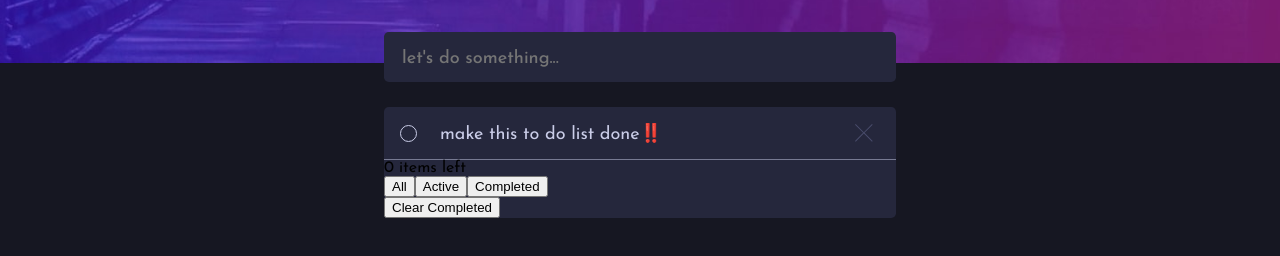
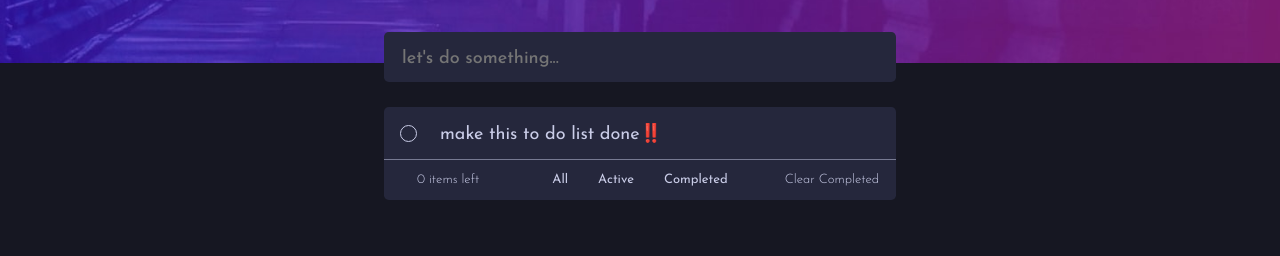
Before and after one commit to minthing/frontendmentor_todo, a plain HTML site: page index.html in a window 1280 px wide. Shown: the part 204-460 px from the top of the page. Drawn offline with Linux system fonts and the light colour scheme.

Commit message:
footer 수정

```diff
--- a/index.html
+++ b/index.html
@@ -105,16 +105,62 @@
       padding-left: 8px;
     }
     .item_delete{
+      visibility: hidden;
       cursor: pointer;
       background-color: hsl(235, 24%, 19%);
       border: none;
+    }
+    .item_todo:hover .item_delete{
+      visibility: visible;
+    }
+    .footer{
+      display: grid;
+      grid-template-columns: 1fr 2fr 1fr;
+      font-size: 13px;
+      height: 40px;
+    }
+    .todo_count{
+      color: hsl(234, 39%, 85%);
+      text-align: center;
+      line-height: 40px;
+      font-weight: 300;
+    }
+    .footer_select{
+      display: flex;
+      justify-content: center;
+    }
+    .button_todo{
+      cursor: pointer;
+      border: none;
+      background: none;
+      color: hsl(234, 39%, 85%);
+      font-size: 13px;
+      text-align: center;
+      font-family: 'Josefin Sans', sans-serif;
+      padding: 0;
+    }
+    .button_todo:nth-child(2){
+      padding-left: 30px;
+      padding-right: 30px;
+    }
+    .footer_clear{
+      line-height: 40px;
+      text-align: center;
+    }
+    .footer_clear .button_todo{
+      font-weight: 300;
     }
     .light .icon_theme{
       background: url(images/icon-sun.svg);
       border-radius: 0.3rem;
     }
-    .attribution { font-size: 11px; text-align: center; }
-    .attribution a { color: hsl(228, 45%, 44%); }
+    .attribution {
+      font-size: 11px;
+      text-align: center;
+    }
+    .attribution a {
+      color: hsl(228, 45%, 44%);
+    }
   </style>
 </head>
 <body>
@@ -140,10 +186,10 @@
         </div>
         <div class="footer_select">
           <button class="button_todo all">All</button
-          ><button class="=button_todo active">Active</button
+          ><button class="button_todo active">Active</button
           ><button class="button_todo completed">Completed</button>
         </div>
-        <div><button class="button_todo clear">Clear Completed</button></div>
+        <div class="footer_clear"><button class="button_todo clear">Clear Completed</button></div>
       </div>
     </div>
   </div>
```
